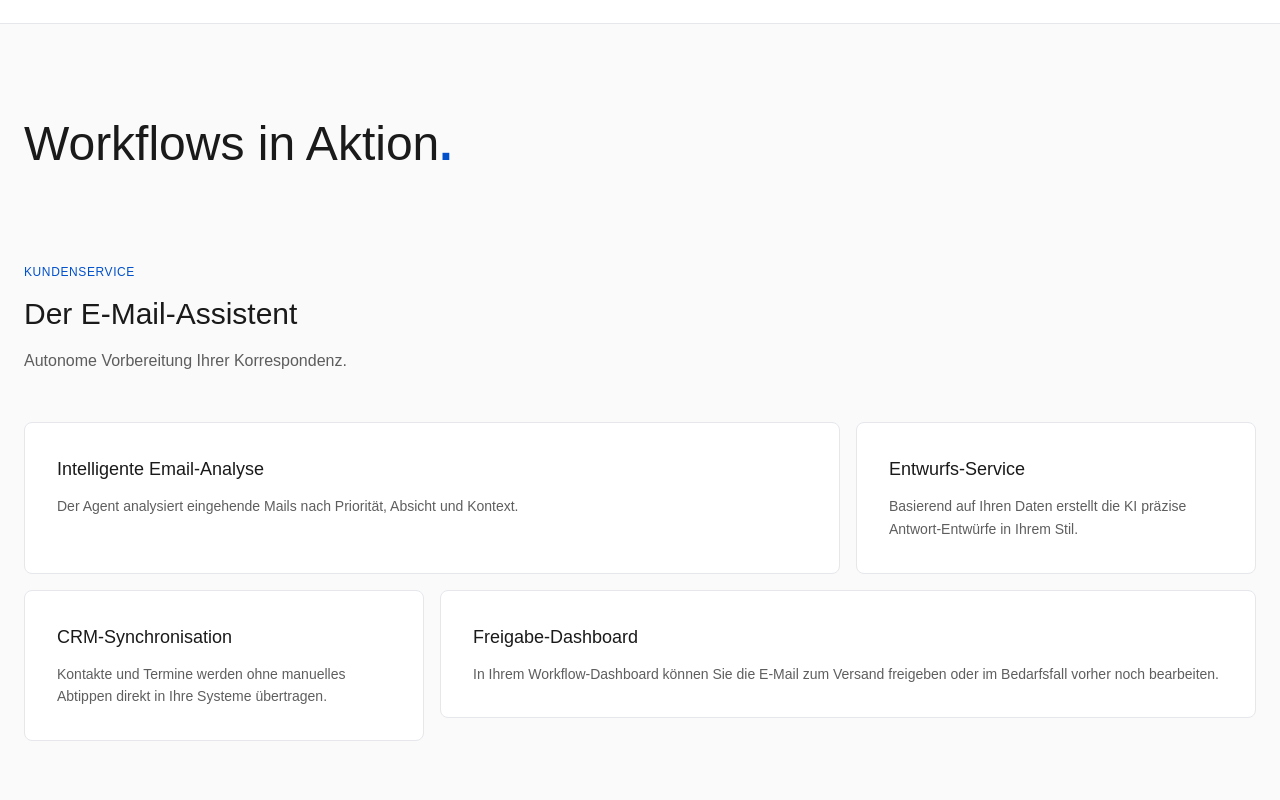
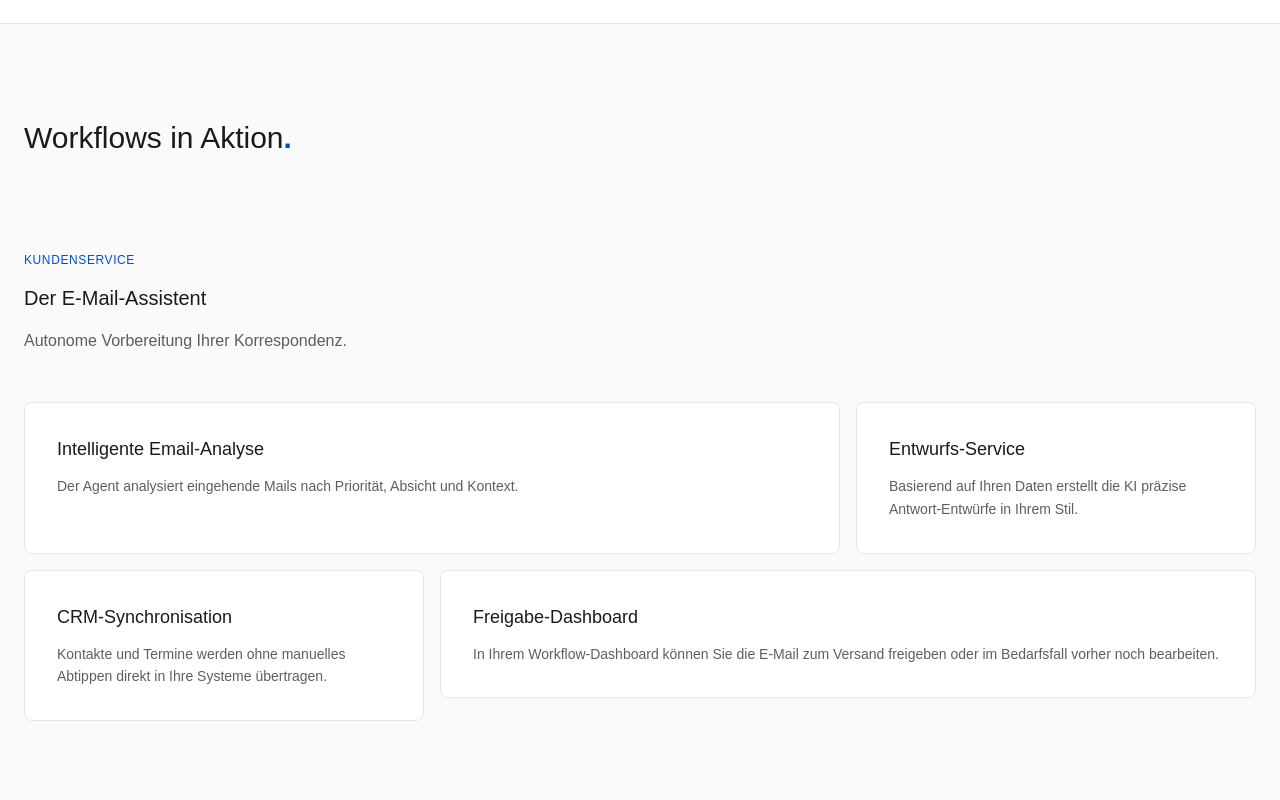
Before and after one commit to m-codex/agentworkflow, a Next.js app: page / in a window 1280 px wide. Shown: the part 1200-2000 px from the top of the page. Built offline with nearby package versions, Linux system fonts and the light colour scheme; a web font is replaced by a local one.

Commit message:
Adjust text sizes for Workflows component

```diff
--- a/src/components/sections/Workflows.tsx
+++ b/src/components/sections/Workflows.tsx
@@ -121,7 +121,7 @@ export function Workflows() {
           whileInView={{ opacity: 1 }}
           viewport={{ once: true }}
           transition={{ duration: 1 }}
-          className="text-4xl md:text-5xl font-light mb-24"
+          className="text-2xl md:text-3xl font-light mb-24"
         >
           Workflows in Aktion<span className="text-primary font-bold">.</span>
         </motion.h2>
@@ -139,7 +139,7 @@ export function Workflows() {
                 <span className="text-xs font-medium uppercase tracking-wider text-primary mb-4 block">
                   {workflow.category}
                 </span>
-                <h3 className="text-2xl md:text-3xl  mb-4">{workflow.title}</h3>
+                <h3 className="text-xl md:text-xl  mb-4">{workflow.title}</h3>
                 <p className="text-foreground/70 font-light leading-relaxed">
                   {workflow.description}
                 </p>
```
